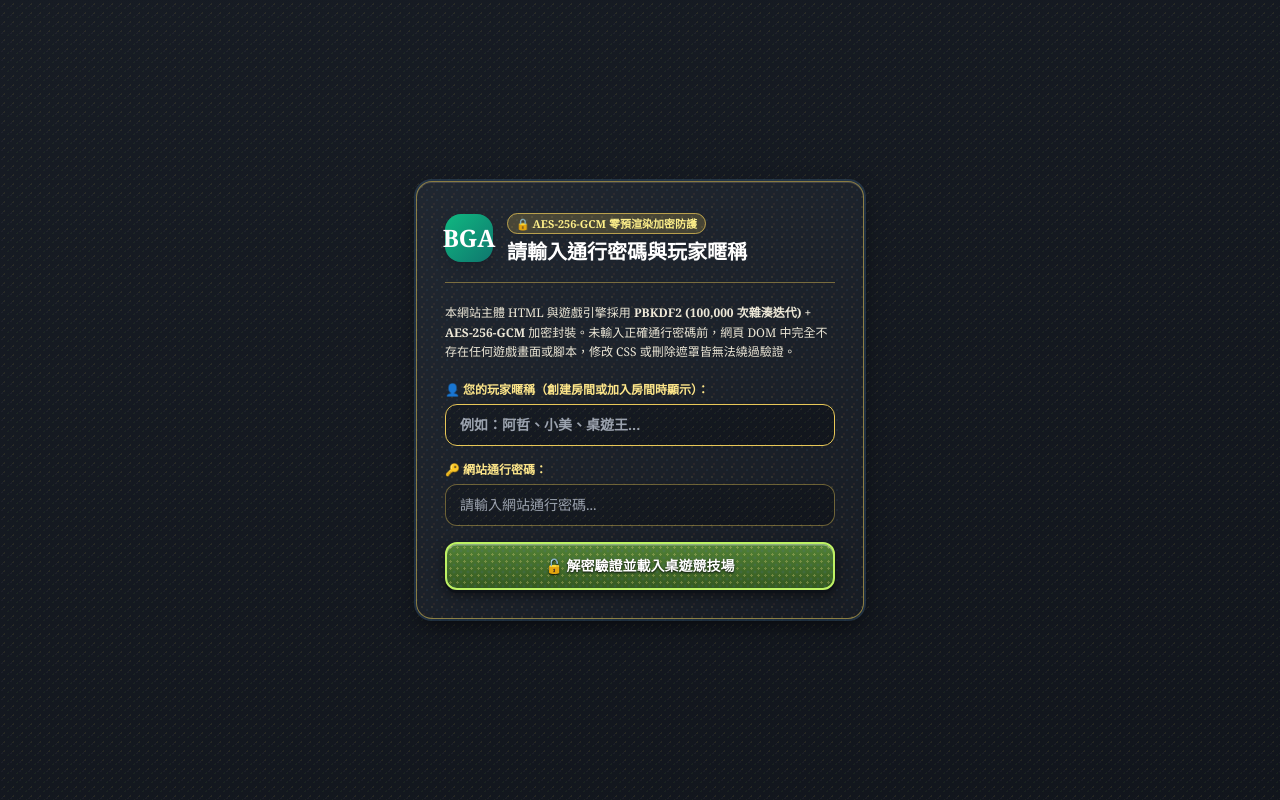
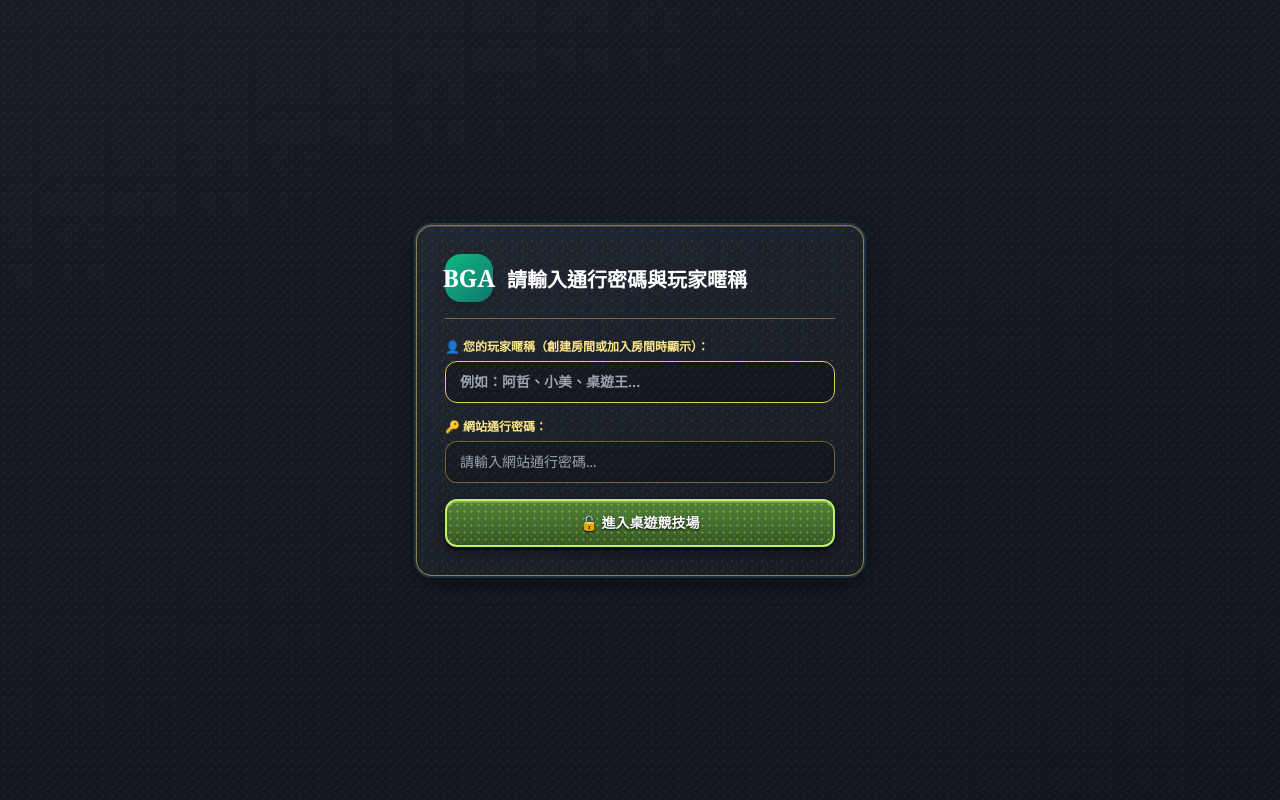
Before and after one commit to HowardKang056/howardkang056.github.io, a plain HTML site: page index.html in a window 1280 px wide. Drawn offline with nearby package versions, Linux system fonts and the light colour scheme.

Commit message:
feat. update login

```diff
--- a/index.html
+++ b/index.html
@@ -400,14 +400,14 @@
           BGA
         </div>
         <div>
-          <span class="text-[11px] px-2 py-0.5 rounded-full seurat-badge font-bold">🔒 AES-256-GCM 零預渲染加密防護</span>
+          <!-- <span class="text-[11px] px-2 py-0.5 rounded-full seurat-badge font-bold">🔒 AES-256-GCM 零預渲染加密防護</span> -->
           <h2 class="text-xl font-black text-white mt-1">請輸入通行密碼與玩家暱稱</h2>
         </div>
       </div>
 
-      <p class="text-xs text-slate-300 leading-relaxed">
+      <!-- <p class="text-xs text-slate-300 leading-relaxed">
         本網站主體 HTML 與遊戲引擎採用 <strong>PBKDF2 (100,000 次雜湊迭代) + AES-256-GCM</strong> 加密封裝。未輸入正確通行密碼前，網頁 DOM 中完全不存在任何遊戲畫面或腳本，修改 CSS 或刪除遮罩皆無法繞過驗證。
-      </p>
+      </p> -->
 
       <form id="site-auth-form" class="space-y-4">
         <div class="space-y-1.5">
@@ -425,7 +425,7 @@
         </div>
 
         <button id="btn-site-auth-submit" type="submit" class="w-full py-3 rounded-xl bg-gradient-to-r from-emerald-500 to-teal-600 hover:from-emerald-400 hover:to-teal-500 text-white font-black text-sm shadow-xl transition">
-          🔓 解密驗證並載入桌遊競技場
+          🔓 進入桌遊競技場
         </button>
       </form>
     </div>
```
